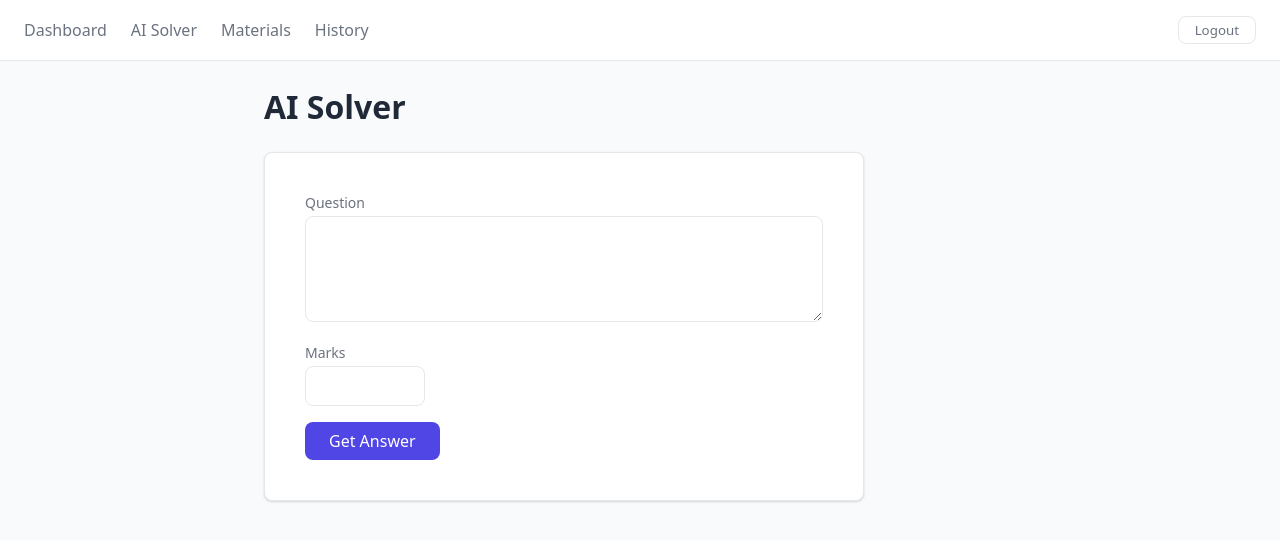
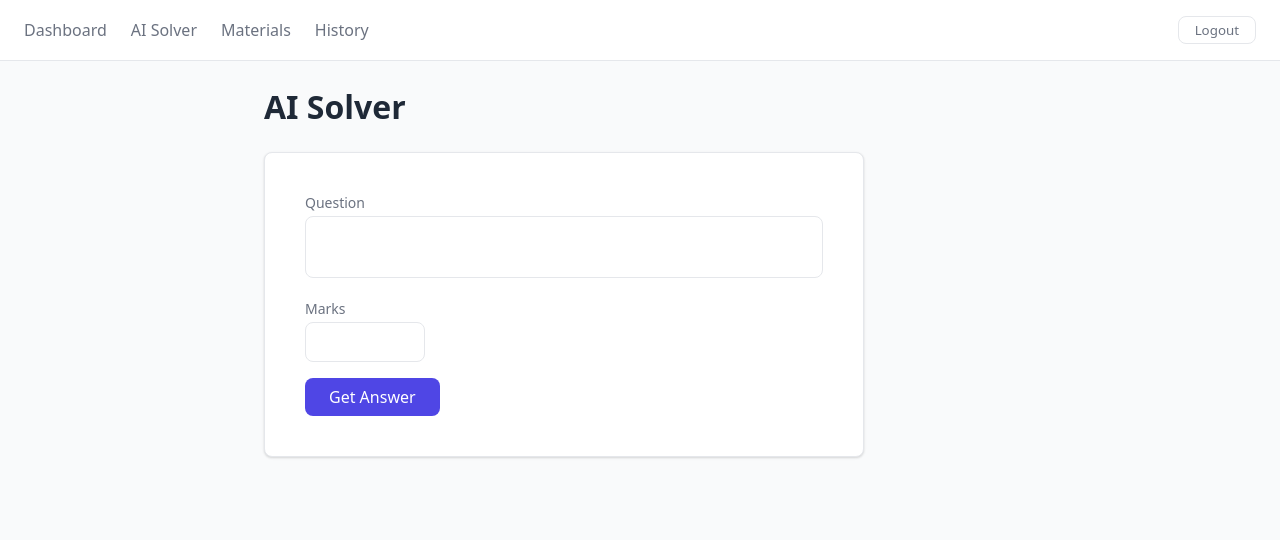
Before and after one commit to HVKG8/exam-prep-platform, a React (Vite) app in the folder client/: page /solver in a window 1280 px wide. Shown: the top 540 px of the page. Built offline with nearby package versions, Linux system fonts and the light colour scheme; sample sign-in values are in the browser's storage.

Commit message:
feat: auto-growing textarea for AI Solver question input

```diff
--- a/client/src/pages/AISolver.css
+++ b/client/src/pages/AISolver.css
@@ -3,8 +3,11 @@
 }
 
 .solver-form textarea.input {
-  resize: vertical;
+  resize: none;
   font-family: var(--font-sans);
+  overflow-y: auto;
+  max-height: 200px;
+  transition: height 0.1s ease;
 }
 
 .marks-group {
--- a/client/src/pages/AISolver.jsx
+++ b/client/src/pages/AISolver.jsx
@@ -1,4 +1,4 @@
-import { useState } from 'react';
+import { useState , useRef } from 'react';
 import axios from 'axios';
 import Navbar from '../components/Navbar';
 import './AISolver.css';
@@ -42,6 +42,7 @@ function AISolver() {
   const [marks, setMarks] = useState('');
   const [answer, setAnswer] = useState(null);
   const [loading, setLoading] = useState(false);
+  const textareaRef = useRef(null);
 
   const handleSubmit = async (e) => {
     e.preventDefault();
@@ -64,6 +65,15 @@ function AISolver() {
     }
   };
 
+  const handleQuestionChange = (e) => {
+  setQuestion(e.target.value);
+  const textarea = textareaRef.current;
+  if (textarea) {
+    textarea.style.height = 'auto';
+    textarea.style.height = `${textarea.scrollHeight}px`;
+  }
+};
+
   return (
     <div>
       <Navbar />
@@ -74,10 +84,11 @@ function AISolver() {
             <div className="form-group">
               <label>Question</label>
               <textarea
+                ref={textareaRef}
                 className="input"
                 value={question}
-                onChange={(e) => setQuestion(e.target.value)}
-                rows={4}
+                onChange={handleQuestionChange}
+                rows={2}
               />
             </div>
             <div className="form-group marks-group">
```
